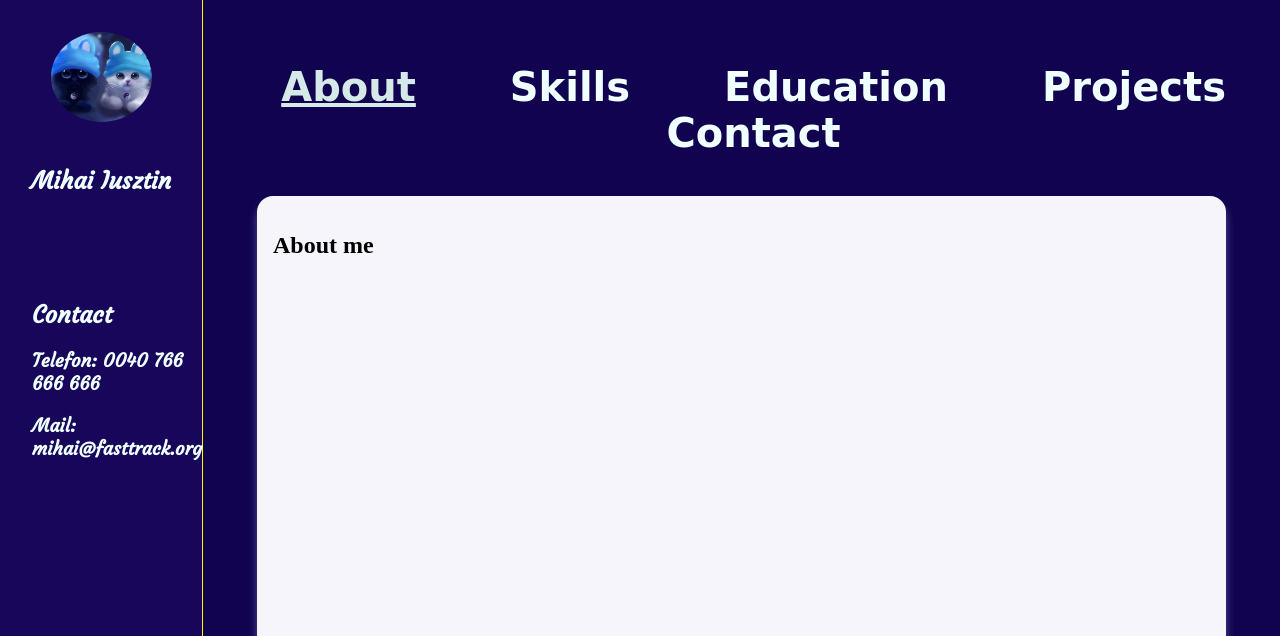
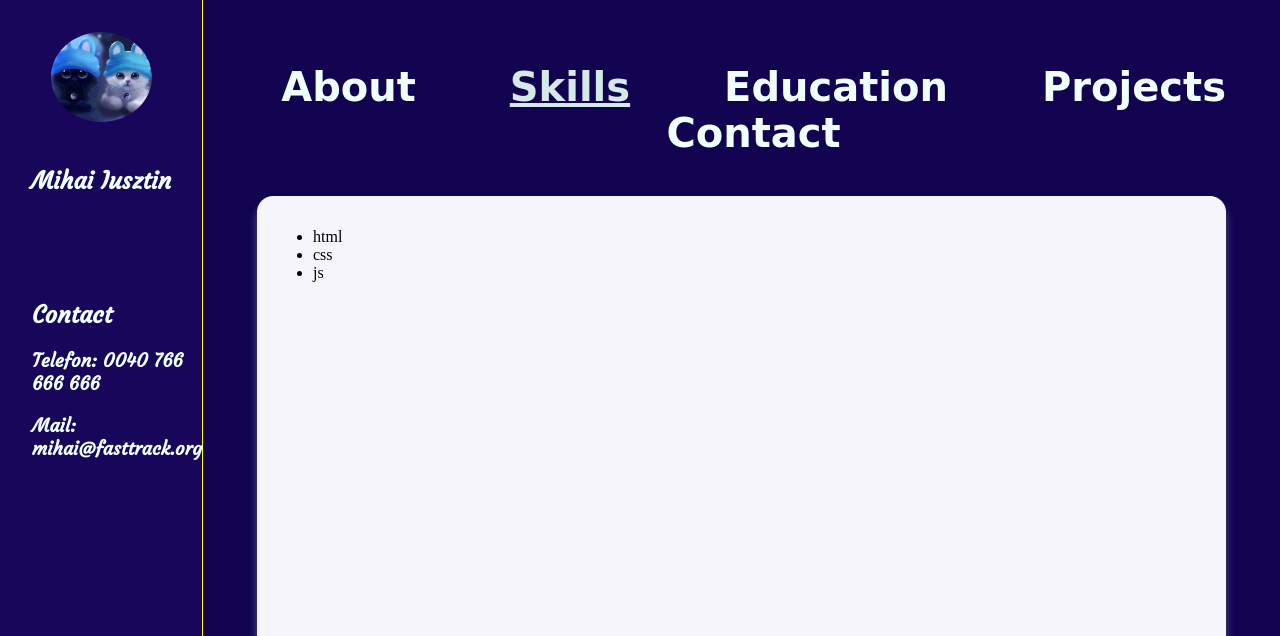
Before and after one commit to Mihai-Iusztin/Mihai-Iusztin.github.io, a plain HTML site: page index.html in a window 1280 px wide. Shown: the top 636 px of the page. Drawn offline with Linux system fonts and the light colour scheme; a web font is replaced by a local one.

Commit message:
iterate skills

```diff
--- a/app.js
+++ b/app.js
@@ -5,7 +5,7 @@ function show(id) {
   document.getElementById(id).classList.add('visible');
 }
 
-let activePage = 'about';
+let activePage = 'skills';
 
 function showPage(nextPage) {
   hide(activePage);
@@ -30,3 +30,15 @@ function initEvents() {
 
 showPage(activePage);
 initEvents();
+
+function displaySkills() {
+  console.info('Display skills');
+
+  var ul = document.querySelector('#skills ul');
+  console.log(ul);
+  var skills = ['html', 'css', 'js'];
+  for (var i = 0; i < skills.length; i++) {
+    ul.innerHTML += `<li>${skills[i]}</li>`;
+  }
+}
+displaySkills();
--- a/index.html
+++ b/index.html
@@ -60,7 +60,7 @@
           <h2>About me</h2>
         </div>
         <div id="skills" class="page">
-          <h2>Skills</h2>
+          <ul></ul>
         </div>
         <div id="education" class="page">
           <h2>Education</h2>
```
